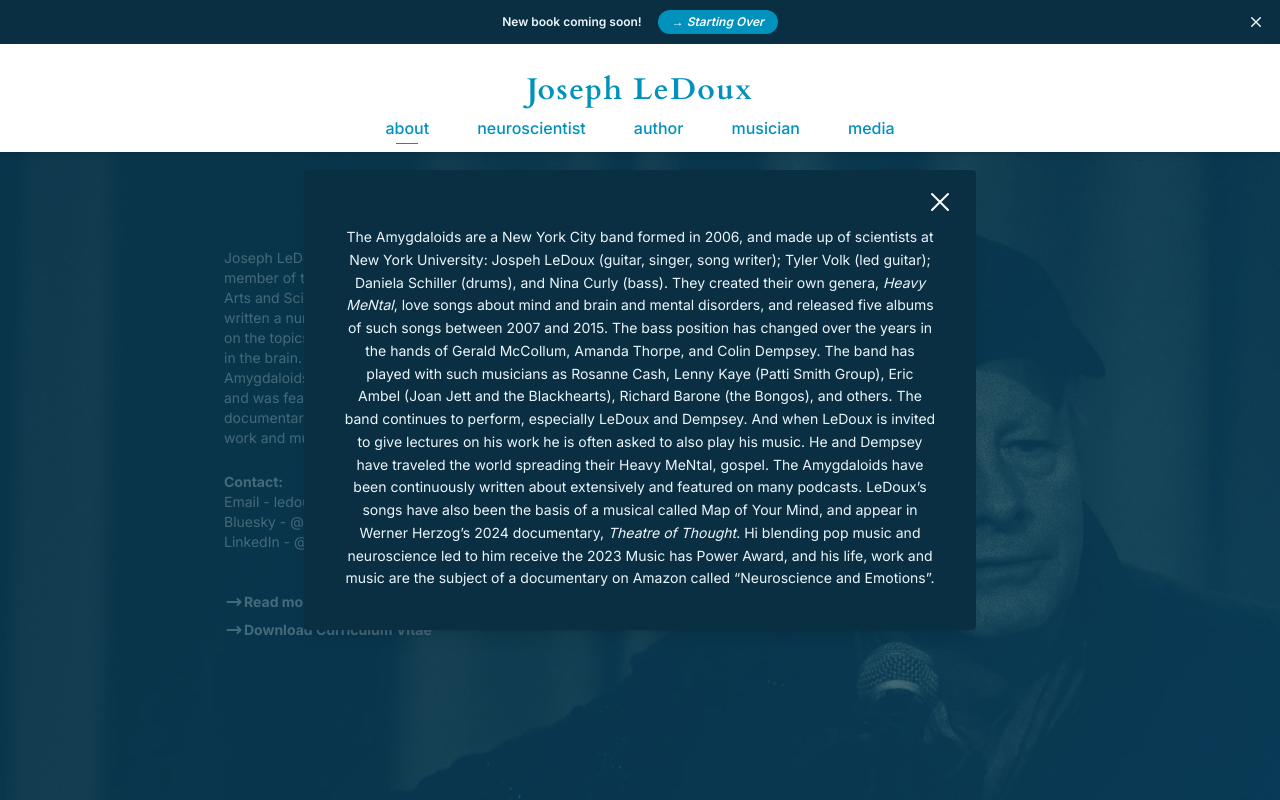
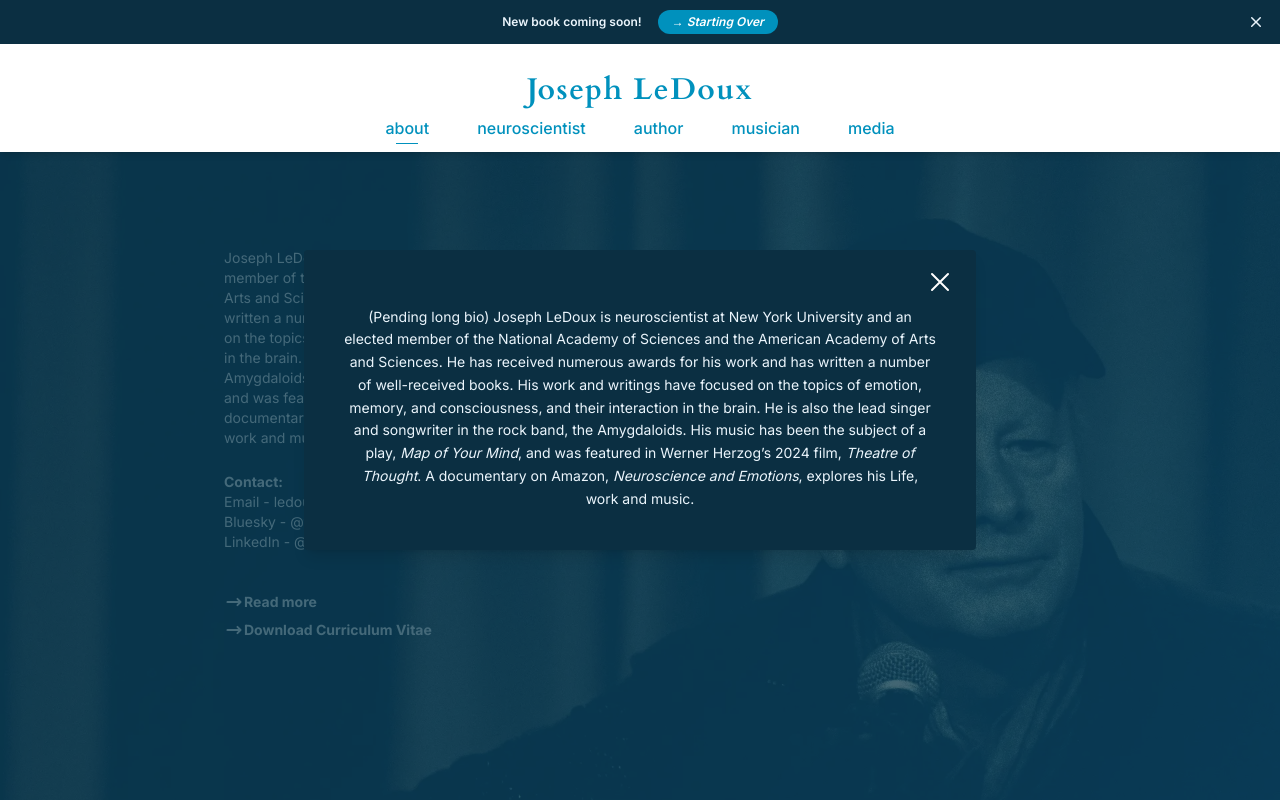
Before and after one commit to imercadal/joe-ledoux, a Next.js app: page /about in a window 1280 px wide. Both pictures are taken after a click on the button "Read more". Shown: the top 800 px of the page. Built offline with nearby package versions, Linux system fonts and the light colour scheme; a web font is replaced by a local one.

Commit message:
About page 2xl adjustment

```diff
--- a/app/about/page.tsx
+++ b/app/about/page.tsx
@@ -58,8 +58,8 @@ export default function AboutPage() {
 
       {/* Content */}
       <div className="relative z-10">
-        <div className="relative max-w-xl xl:max-w-3xl sm:w-1/2 sm:w-3/5 py-10 md:py-16 lg:py-24 flex justify-start text-lightText">
-          <div className="px-8 sm:pl-16 md:pl-24 xl:pl-56 flex flex-col justify-start">
+        <div className="relative max-w-xl xl:max-w-3xl 2xl:max-w-4xl sm:w-1/2 sm:w-3/5 py-10 md:py-16 lg:py-24 flex justify-start text-lightText">
+          <div className="px-8 sm:pl-16 md:pl-24 xl:pl-56 2xl:pl-80 flex flex-col justify-start">
             <p>
             Joseph LeDoux is neuroscientist at New York University and an elected member of the National Academy of Sciences and the American Academy of Arts and Sciences. He has received numerous awards for his work and has written a number of well-received books. His work and writings have focused on the topics of emotion, memory, and consciousness, and their interaction in the brain. He is also the lead singer and songwriter in the rock band, the Amygdaloids. His music has been the subject of a play, <i>Map of Your Mind</i>, and was featured in Werner Herzog’s 2024 film, <i>Theatre of Thought</i>. A documentary on Amazon, <i>Neuroscience and Emotions</i>, explores his Life, work and music.
             </p>
@@ -113,18 +113,8 @@ export default function AboutPage() {
 
                       <div className="mt-4 text-center p-4">
                           <p className="leading-relaxed text-lightText">
-                              The Amygdaloids are a New York City band formed in 2006, and made up of
-                              scientists at New York University: Jospeh LeDoux (guitar, singer, song writer);
-                              Tyler Volk (led guitar); Daniela Schiller (drums), and Nina Curly (bass). They
-                              created their own genera, <i>Heavy MeNtal</i>, love songs about mind and brain and
-                              mental disorders, and released five albums of such songs between 2007 and
-                              2015. The bass position has changed over the years in the hands of Gerald
-                              McCollum, Amanda Thorpe, and Colin Dempsey. The band has played with
-                              such musicians as Rosanne Cash, Lenny Kaye (Patti Smith Group), Eric Ambel
-                              (Joan Jett and the Blackhearts), Richard Barone (the Bongos), and others.
-                              The band continues to perform, especially LeDoux and Dempsey. And
-                              when LeDoux is invited to give lectures on his work he is often asked to also play
-                              his music. He and Dempsey have traveled the world spreading their Heavy MeNtal, gospel. The Amygdaloids have been continuously written about extensively and featured on many podcasts. LeDoux’s songs have also been the basis of a musical called Map of Your Mind, and appear in Werner Herzog’s 2024 documentary, <i>Theatre of Thought</i>. Hi blending pop music and neuroscience led to him receive the 2023 Music has Power Award, and his life, work and music are the subject of a documentary on Amazon called “Neuroscience and Emotions”.
+                            (Pending long bio)
+                              Joseph LeDoux is neuroscientist at New York University and an elected member of the National Academy of Sciences and the American Academy of Arts and Sciences. He has received numerous awards for his work and has written a number of well-received books. His work and writings have focused on the topics of emotion, memory, and consciousness, and their interaction in the brain. He is also the lead singer and songwriter in the rock band, the Amygdaloids. His music has been the subject of a play, <i>Map of Your Mind</i>, and was featured in Werner Herzog’s 2024 film, <i>Theatre of Thought</i>. A documentary on Amazon, <i>Neuroscience and Emotions</i>, explores his Life, work and music.
 
                           </p>
                       </div>
```
